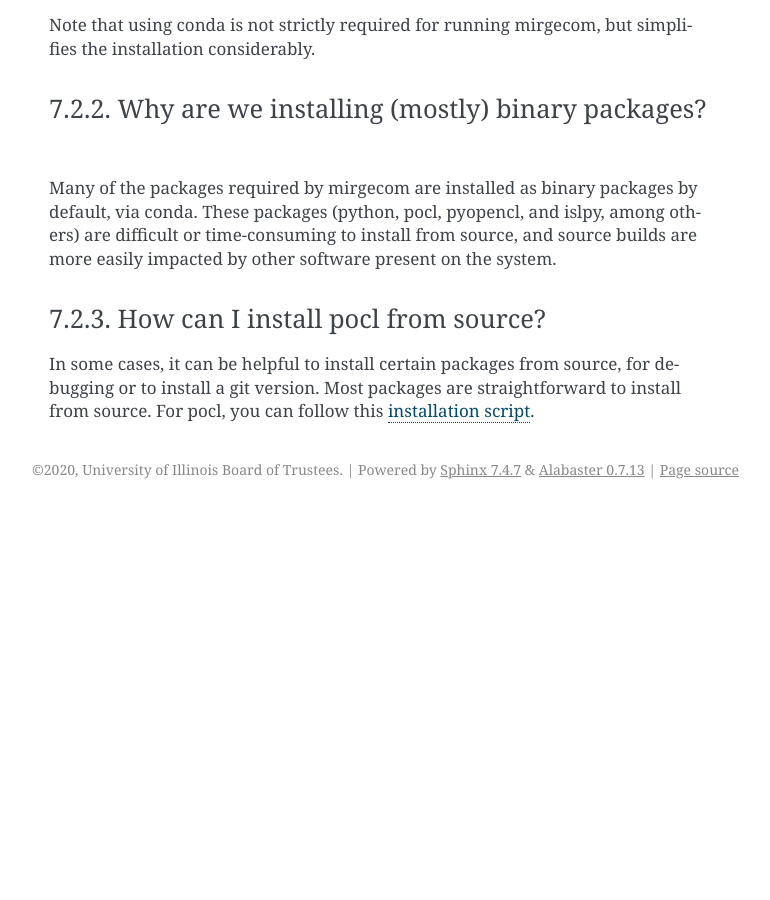
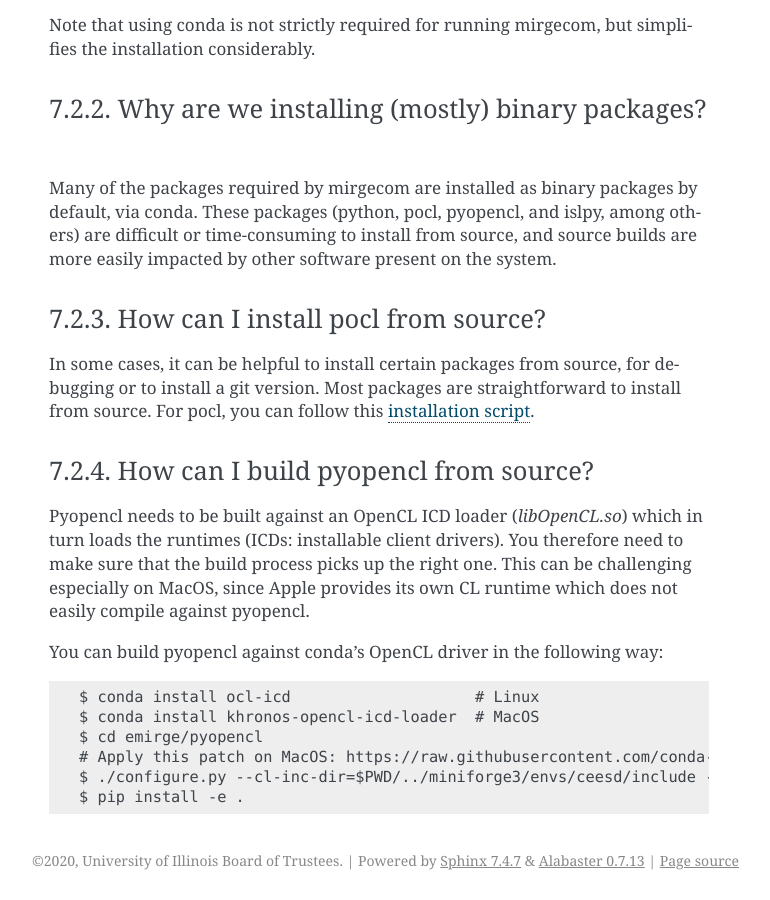
Before and after one commit to illinois-ceesd/mirgecom, a Sphinx documentation site: the page built from doc/faq.rst, in a window 1280 px wide and 900 px high, scrolled down 1348 px. Shown: the whole window, without its empty margins (371-1141 px from the left). Built offline with Sphinx 7.4.7, drawn with Linux system fonts in a browser that asks for light colours; before the commit the page ends 1857 px from its top, so only the background shows below that; some of the changed text lies outside the part shown.

Commit message:
faq on how to compile pyopencl (#131)

```diff
--- a/doc/faq.rst
+++ b/doc/faq.rst
@@ -71,3 +71,19 @@ How can I install pocl from source?
 In some cases, it can be helpful to install certain packages from source, for debugging or to install
 a git version. Most packages are straightforward to install from source. For pocl, you can follow this
 `installation script <https://gist.github.com/matthiasdiener/838ccbdb5d8f4e4917b58fe3da811777>`__.
+
+How can I build pyopencl from source?
+^^^^^^^^^^^^^^^^^^^^^^^^^^^^^^^^^^^^^
+
+Pyopencl needs to be built against an OpenCL ICD loader (`libOpenCL.so`) which in turn loads the runtimes
+(ICDs: installable client drivers). You therefore need to make sure
+that the build process picks up the right one. This can be challenging especially on MacOS, since Apple provides its own CL runtime which does not easily compile against pyopencl.
+
+You can build pyopencl against conda's OpenCL driver in the following way::
+
+   $ conda install ocl-icd                    # Linux
+   $ conda install khronos-opencl-icd-loader  # MacOS
+   $ cd emirge/pyopencl
+   # Apply this patch on MacOS: https://raw.githubusercontent.com/conda-forge/pyopencl-feedstock/master/recipe/osx_flags.diff
+   $ ./configure.py --cl-inc-dir=$PWD/../miniforge3/envs/ceesd/include --cl-lib-dir=$PWD/../miniforge3/envs/ceesd/lib
+   $ pip install -e .
```
